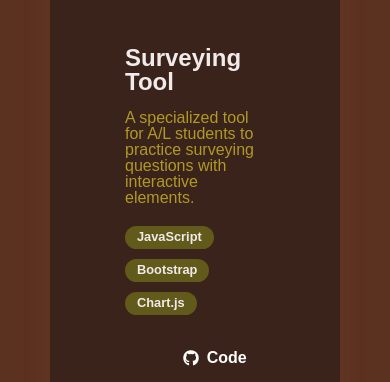
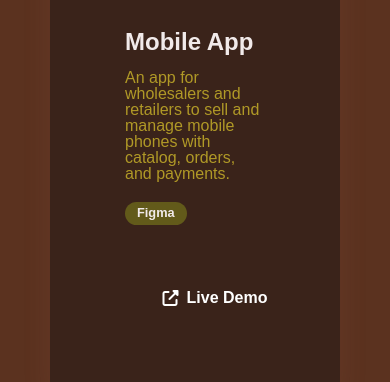
Before and after one commit to najathinaja/Portfolio, a plain HTML site: page index.html in a window 390 px wide. Shown: the part 4313-4695 px from the top of the page. Drawn offline with Linux system fonts and the light colour scheme.

Commit message:
save changes

```diff
--- a/index.html
+++ b/index.html
@@ -34,8 +34,8 @@
         <h2 class="animate-text">UI/UX Designer & Web Developer</h2>
         <p class="animate-text">Crafting digital experiences with creativity and precision.</p>
         <div class="social-icons">
-          <a href="#"><i class="fab fa-facebook"></i></a>
-          <a href="#"><i class="fab fa-instagram"></i></a>
+          <a href="https://www.facebook.com/share/1CAHaiChQd/ "><i class="fab fa-facebook"></i></a>
+          <a href="https://www.instagram.com/naja_0029?igsh=Zzkwdjg3cW9tZHlj "><i class="fab fa-instagram"></i></a>
           <a href="#"><i class="fab fa-twitter"></i></a>
           <a href="#"><i class="fab fa-linkedin"></i></a>
         </div>
@@ -105,7 +105,7 @@
                     </div>
                     <div class="project-links">
                         <a href="https://github.com/yourusername/portfolio" class="project-link" target="_blank">
-                            <i class="fab fa-github"></i> Code
+
                         </a>
                         <a href="#" class="project-link live-demo">
                             <i class="fas fa-external-link-alt"></i> Live Demo
@@ -139,24 +139,24 @@
                 </div>
             </div>
 
-            <!-- Surveying Tool Project -->
-            <div class="project-card" onclick="window.open('https://github.com/yourusername/surveying-tool', '_blank')">
+            <!-- Mobile app  Project -->
+            <div class="project-card" onclick="window.open(https//www.figma.com/design/tegg1CqgoP8dAwGoZKBrq5/prototype?m=auto&t=rCmeJiZAI8jtnp3Q-6, '_blank')">
                 <div class="project-image">
                     <img src="https://images.unsplash.com/photo-1581092918056-0c4c3acd3789?ixlib=rb-1.2.1&auto=format&fit=crop&w=1350&q=80" alt="Surveying Tool">
                 </div>
                 <div class="project-content">
-                    <h3 class="project-title">Surveying Tool</h3>
-                    <p class="project-description">A specialized tool for A/L students to practice surveying questions with interactive elements.</p>
+                    <h3 class="project-title">Mobile App</h3>
+                    <p class="project-description"> An app for wholesalers and retailers to sell and manage mobile phones with catalog, orders, and payments.</p>
                     <div class="project-tech">
-                        <span class="tech-tag">JavaScript</span>
-                        <span class="tech-tag">Bootstrap</span>
-                        <span class="tech-tag">Chart.js</span>
+                        <span class="tech-tag">Figma</span>
+
+
                     </div>
                     <div class="project-links">
                         <a href="https://github.com/yourusername/surveying-tool" class="project-link" target="_blank">
-                            <i class="fab fa-github"></i> Code
+
                         </a>
-                        <a href="#" class="project-link live-demo">
+                        <a href="https://www.figma.com/design/tegg1CqgoP8dAwGoZKBrq5/prototype?m=auto&t=bo2LusIEFuR0M1ze-6" class="project-link live-demo">
                             <i class="fas fa-external-link-alt"></i> Live Demo
                         </a>
                     </div>
```
